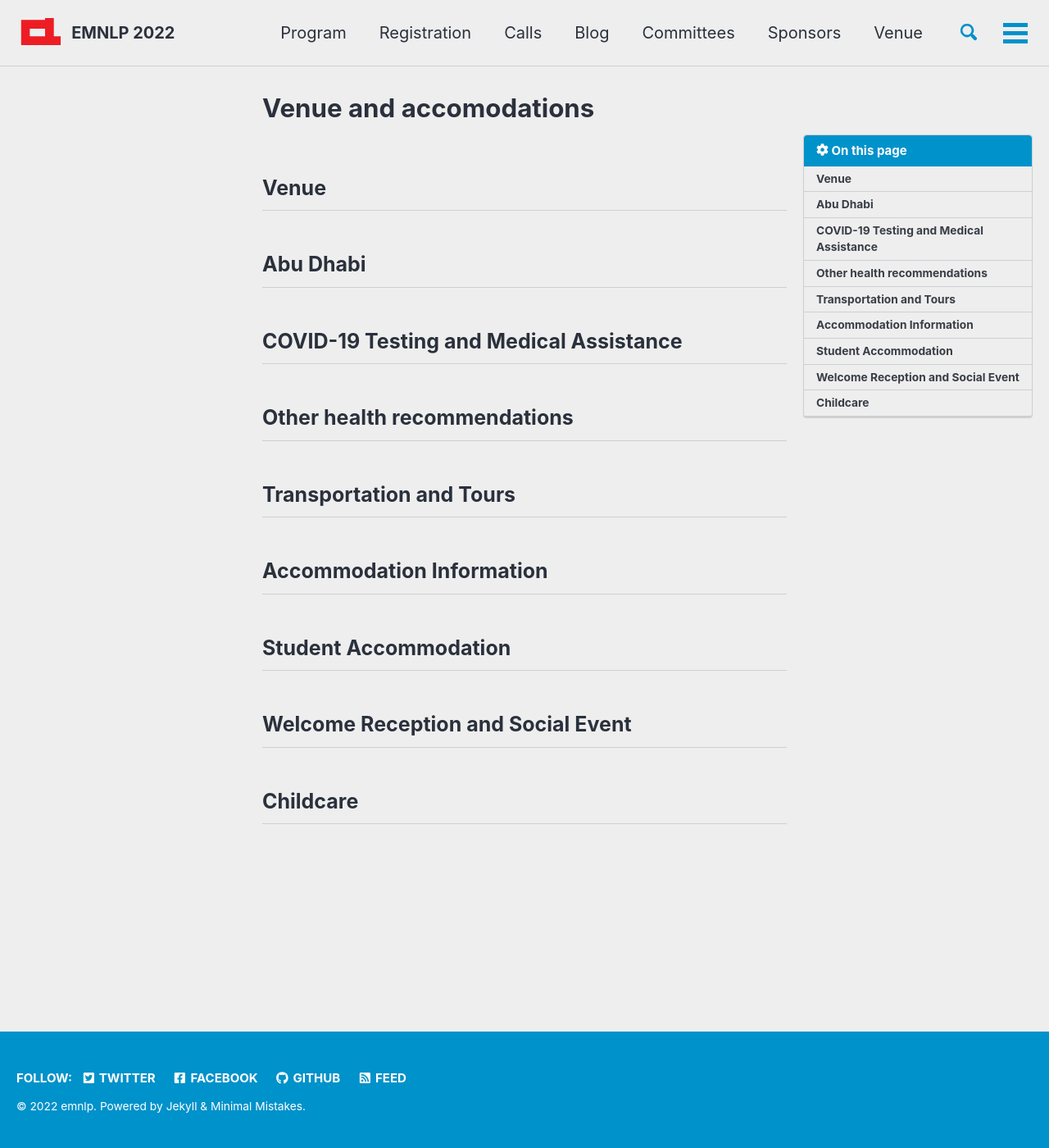
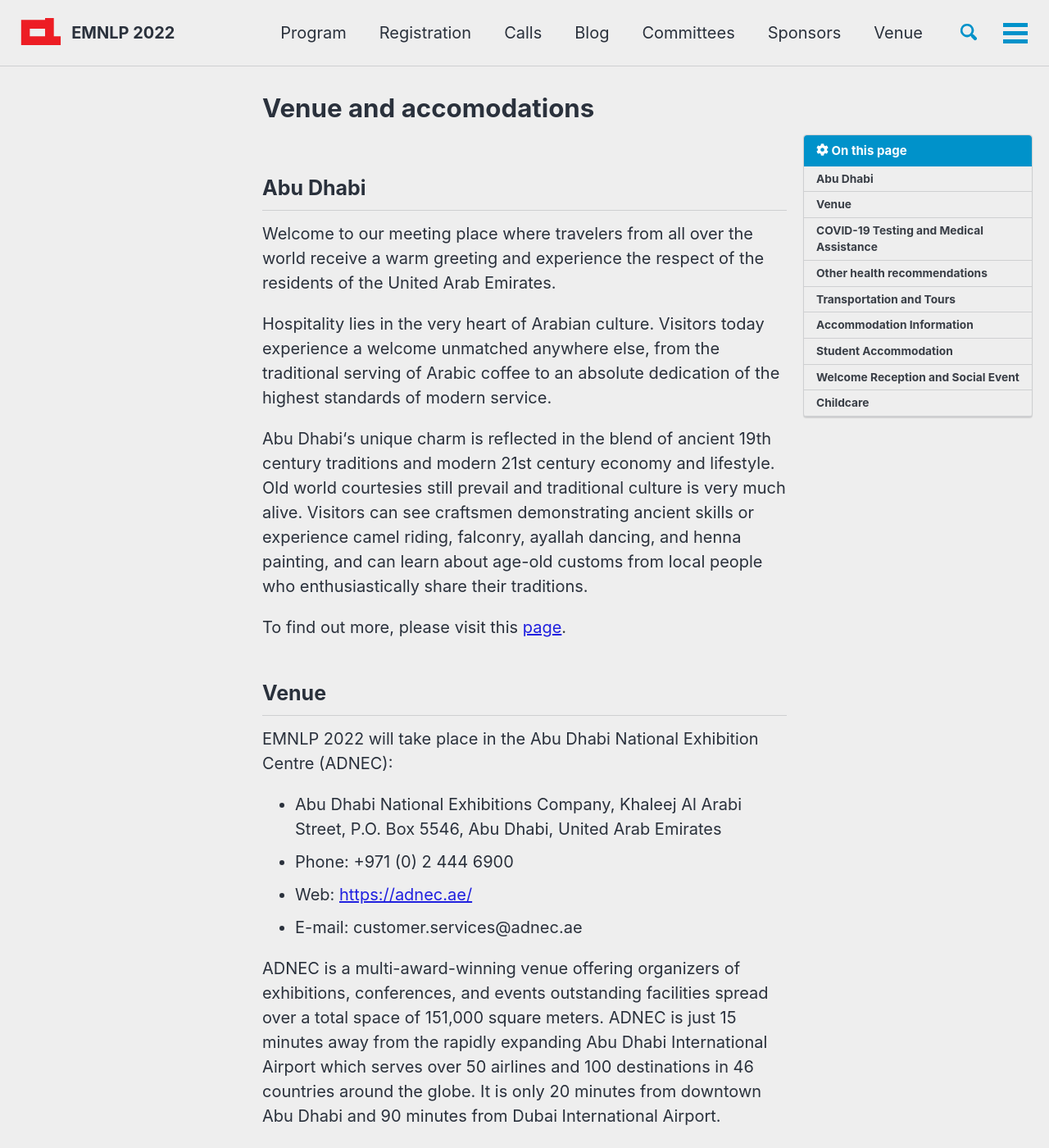
Before and after one commit to yxni98/EMNLP_2022, a Jekyll site: the page built from _pages/venue.md, in a window 1280 px wide and 1400 px high. Shown: the whole window at 82% size. Built offline with Jekyll 4.4.1, drawn with Linux system fonts in a browser that asks for light colours; cached includes are drawn as plain includes; nearby versions of some CDN libraries; comment, search, counter and statistics services are not loaded.

Commit message:
Edit venue.md

```diff
--- a/_pages/venue.md
+++ b/_pages/venue.md
@@ -7,12 +7,25 @@ toc_sticky: true
 toc_icon: "cog"
 ---
 
+## Abu Dhabi
+Welcome to our meeting place where travelers from all over the world receive a warm greeting and experience the respect of the residents of the United Arab Emirates.
+
+Hospitality lies in the very heart of Arabian culture. Visitors today experience a welcome unmatched anywhere else, from the traditional serving of Arabic coffee to an absolute dedication of the highest standards of modern service.
+
+Abu Dhabi‘s unique charm is reflected in the blend of ancient 19th century traditions and modern 21st century economy and lifestyle. Old world courtesies still prevail and traditional
+culture is very much alive. Visitors can see craftsmen demonstrating ancient skills or experience camel riding, falconry, ayallah dancing, and henna painting, and can learn about age-old customs from local people who enthusiastically share their traditions.
+
+To find out more, please visit this [page](https://visitabudhabi.ae/en).
 ## Venue
 
+EMNLP 2022 will take place in the Abu Dhabi National Exhibition Centre (ADNEC):
 
+- Abu Dhabi National Exhibitions Company, Khaleej Al Arabi Street, P.O. Box 5546, Abu Dhabi, United Arab Emirates
+- Phone: +971 (0) 2 444 6900
+- Web: [https://adnec.ae/](https://adnec.ae/)
+- E-mail: customer.services@adnec.ae
 
-
-## Abu Dhabi
+ADNEC is a multi-award-winning venue offering organizers of exhibitions, conferences, and events outstanding facilities spread over a total space of 151,000 square meters. ADNEC is just 15 minutes away from the rapidly expanding Abu Dhabi International Airport which serves over 50 airlines and 100 destinations in 46 countries around the globe. It is only 20 minutes from downtown Abu Dhabi and 90 minutes from Dubai International Airport.
 
 
 ## COVID-19 Testing and Medical Assistance
```
